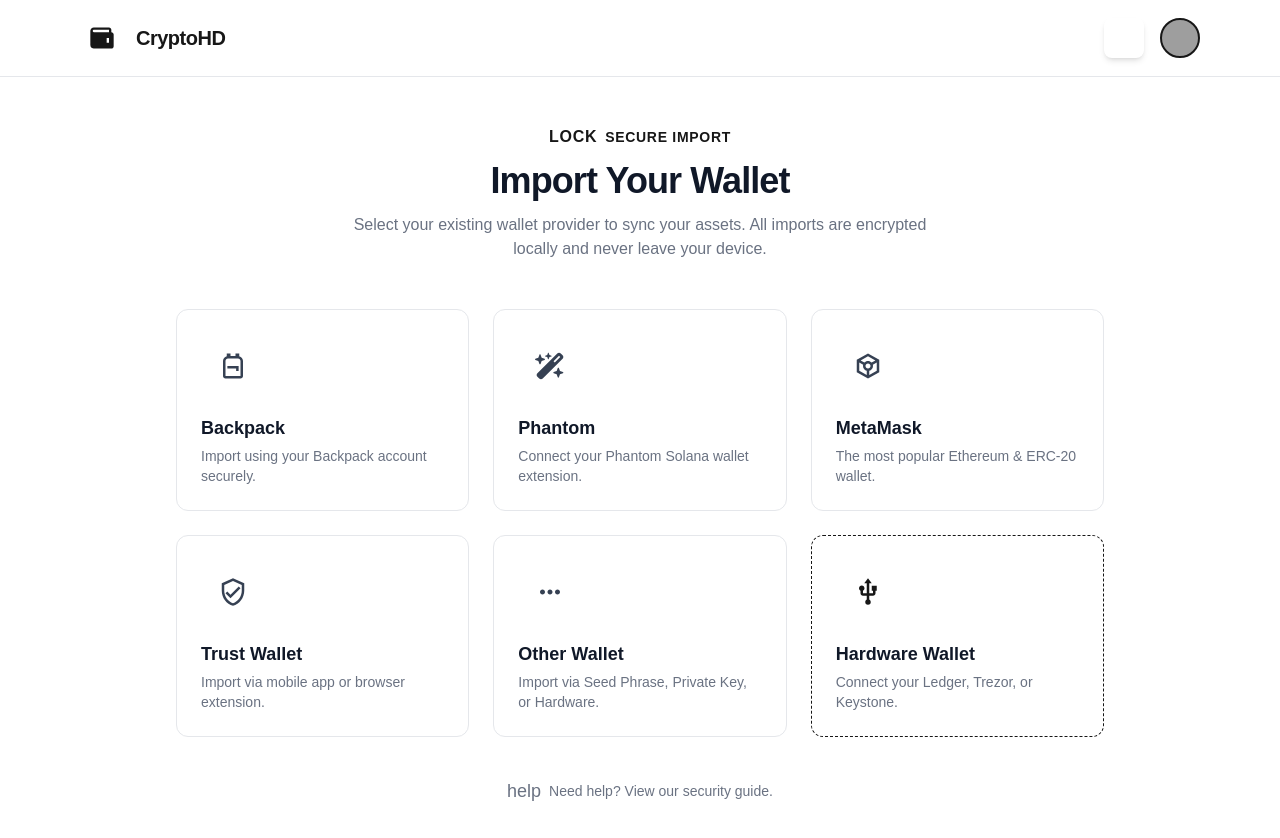
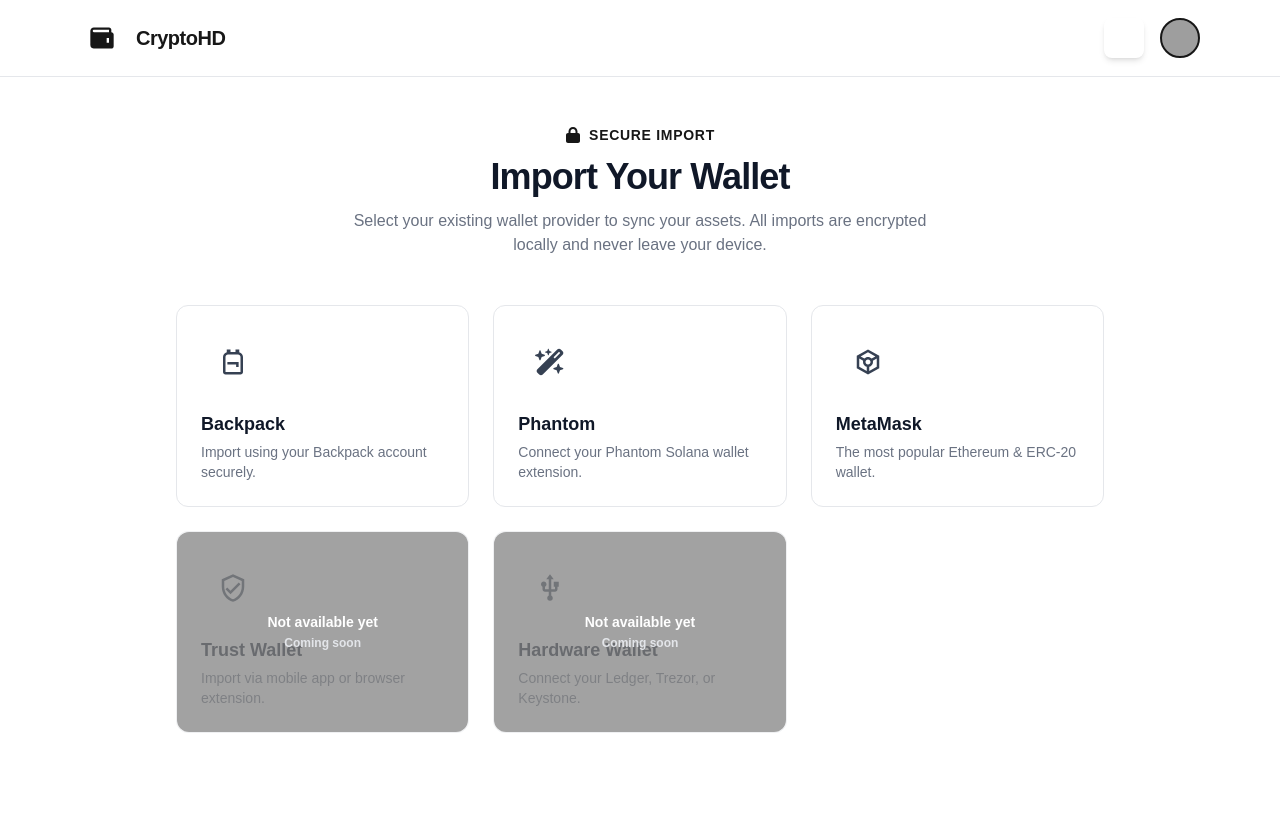
Before and after one commit to bEluga0000/crypto-wallet, a Next.js app: page /import-wallet in a window 1280 px wide. Shown: the top 838 px of the page. Built offline with nearby package versions, Linux system fonts and the light colour scheme; no server answers; grey boxes are pictures that could not be loaded.

Commit message:
feat: wallet card update

```diff
--- a/src/components/import-page.tsx
+++ b/src/components/import-page.tsx
@@ -1,6 +1,6 @@
 import { MdMoreHoriz, MdOutlineBackpack, MdOutlineToken, MdOutlineUsb, MdOutlineVerifiedUser } from "react-icons/md";
 import WalletsPageCard from "./ui/import-wallet/walletsPageCard";
-import { FaWandMagicSparkles } from "react-icons/fa6";
+import { FaLock, FaWandMagicSparkles } from "react-icons/fa6";
 
 export default function ImportWalletPage() {
     return (
@@ -8,7 +8,7 @@ export default function ImportWalletPage() {
             <main className="mx-auto w-full max-w-[960px] flex-1 px-4 py-12">
                 <div className="mx-auto max-w-xl text-center">
                     <div className="mb-3 flex items-center justify-center gap-2 text-sm font-semibold uppercase tracking-wider text-primary">
-                        <span className="material-symbols-outlined text-base">lock</span>
+                        <span className="material-symbols-outlined text-base"><FaLock /></span>
                         Secure Import
                     </div>
 
@@ -24,7 +24,7 @@ export default function ImportWalletPage() {
                 <div>
                     <WalletsPageCard wallets={wallets} />
                 </div>
-                <div className="mt-10 text-center">
+                {/* <div className="mt-10 text-center">
                     <a
                         href="#"
                         className="inline-flex items-center gap-2 text-sm font-medium text-gray-500 transition-colors hover:text-primary dark:text-gray-400"
@@ -32,7 +32,7 @@ export default function ImportWalletPage() {
                         <span className="material-symbols-outlined text-lg">help</span>
                         Need help? View our security guide.
                     </a>
-                </div>
+                </div> */}
             </main>
 
             {/* Footer */}
@@ -56,31 +56,36 @@ const wallets = [
         title: "Backpack",
         icon: <MdOutlineBackpack />,
         desc: "Import using your Backpack account securely.",
+        // primary:true,
+        work:true
     },
     {
         title: "Phantom",
         icon: <FaWandMagicSparkles />,
         desc: "Connect your Phantom Solana wallet extension.",
+        work:true
     },
     {
         title: "MetaMask",
         icon: <MdOutlineToken />,
         desc: "The most popular Ethereum & ERC-20 wallet.",
+        work:true
     },
     {
         title: "Trust Wallet",
         icon: <MdOutlineVerifiedUser />,
         desc: "Import via mobile app or browser extension.",
+        work:false
     },
-    {
-        title: "Other Wallet",
-        icon: <MdMoreHoriz />,
-        desc: "Import via Seed Phrase, Private Key, or Hardware.",
-    },
+    // {
+    //     title: "Other Wallet",
+    //     icon: <MdMoreHoriz />,
+    //     desc: "Import via Seed Phrase, Private Key, or Hardware.",
+    // },
     {
         title: "Hardware Wallet",
         icon: <MdOutlineUsb />,
         desc: "Connect your Ledger, Trezor, or Keystone.",
-        primary: true,
+        work:false
     },
 ];
--- a/src/components/ui/import-wallet/walletsPageCard.tsx
+++ b/src/components/ui/import-wallet/walletsPageCard.tsx
@@ -1,65 +1,90 @@
 "use client";
 import { useImportWalletStore } from "@/store/import-wallet.store";
-import { useRouter } from "next/navigation"
-
+import { useRouter } from "next/navigation";
 interface WalletsPageCardProps {
     wallets: {
-        title: string
-        primary?: boolean
-        icon: React.ReactNode
-        desc: string
-        // onClick: () => void
-    }[]
+      title: string;
+      primary?: boolean;
+      icon: React.ReactNode;
+      desc: string;
+      work: boolean; // 👈 NEW
+    }[];
   }
+const WalletsPageCard: React.FC<WalletsPageCardProps> = ({ wallets }) => {
+  const router = useRouter();
+  const setWalletName = useImportWalletStore((s) => s.setWalletName);
 
-const WalletsPageCard: React.FC<WalletsPageCardProps> = ({ wallets }) => {
-    const router = useRouter()
-    const handelCardClick = () => {
-        router.push("/import-wallet/import-seedphrase")
-    }
-    const setWalletName = useImportWalletStore((s) => s.setWalletName);
-    return <div className="mt-12 grid grid-cols-1 gap-6 sm:grid-cols-2 lg:grid-cols-3">
-        {
-            wallets.map((wallet) => (
+  const handleCardClick = (wallet: WalletsPageCardProps["wallets"][0]) => {
+    if (!wallet.work) return; // 🚫 block action
+    setWalletName(wallet.title);
+    router.push("/import-wallet/import-seedphrase");
+  };
+
+  return (
+    <div className="mt-12 grid grid-cols-1 gap-6 sm:grid-cols-2 lg:grid-cols-3">
+      {wallets.map((wallet) => {
+        const disabled = !wallet.work;
+
+        return (
           <div
             key={wallet.title}
-                    className={`group cursor-pointer rounded-xl border p-6 transition-all ${wallet.primary
-                        ? "border-dashed border-primary bg-primary/5 hover:bg-primary/10 dark:bg-primary/10 dark:hover:bg-primary/20"
-                        : "border-gray-200 bg-white hover:border-primary dark:border-gray-800 dark:bg-gray-900"
-                        }`}
-                    onClick={() => {
-                        setWalletName(wallet.title)
-                        handelCardClick()
-                    }
-                    }
+            onClick={() => handleCardClick(wallet)}
+            className={`
+              relative rounded-xl border p-6 transition-all
+              ${wallet.primary
+                ? "border-dashed border-primary bg-primary/5"
+                : "border-gray-200 bg-white dark:border-gray-800 dark:bg-gray-900"}
+              ${disabled
+                ? "cursor-not-allowed opacity-60"
+                : "cursor-pointer hover:border-primary hover:shadow-lg"}
+            `}
           >
+            {/* 🔒 Disabled Overlay */}
+            {disabled && (
+              <div className="absolute inset-0 z-10 flex items-center justify-center rounded-xl bg-black/60 text-center">
+                <p className="px-4 text-sm font-semibold text-white">
+                  Not available yet
+                  <br />
+                  <span className="text-xs text-gray-300">
+                    Coming soon
+                  </span>
+                </p>
+              </div>
+            )}
+
+            {/* Icon */}
             <div
-                        className={`mb-4 flex h-16 w-16 items-center justify-center rounded-lg ${wallet.primary
+              className={`mb-4 flex h-16 w-16 items-center justify-center rounded-lg
+                ${wallet.primary
                   ? "bg-white dark:bg-gray-900"
-                            : "bg-background-light dark:bg-gray-800"
-                            }`}
+                  : "bg-background-light dark:bg-gray-800"}
+              `}
             >
               <span
-                            className={`material-symbols-outlined text-3xl ${wallet.primary
+                className={`material-symbols-outlined text-3xl
+                  ${wallet.primary
                     ? "text-primary"
-                                : "text-gray-700 group-hover:text-primary dark:text-gray-300"
-                                }`}
+                    : "text-gray-700 dark:text-gray-300"}
+                `}
               >
                 {wallet.icon}
               </span>
             </div>
 
+            {/* Title */}
             <h3 className="text-lg font-bold text-gray-900 dark:text-white">
               {wallet.title}
             </h3>
 
+            {/* Description */}
             <p className="mt-1 text-sm text-gray-500 dark:text-gray-400">
               {wallet.desc}
             </p>
           </div>
-            ))
-        }
-    </div >
+        );
+      })}
+    </div>
+  );
+};
 
-}
-export default WalletsPageCard
+export default WalletsPageCard;
```
Lines whose indentation alone changed are shown as unchanged.
